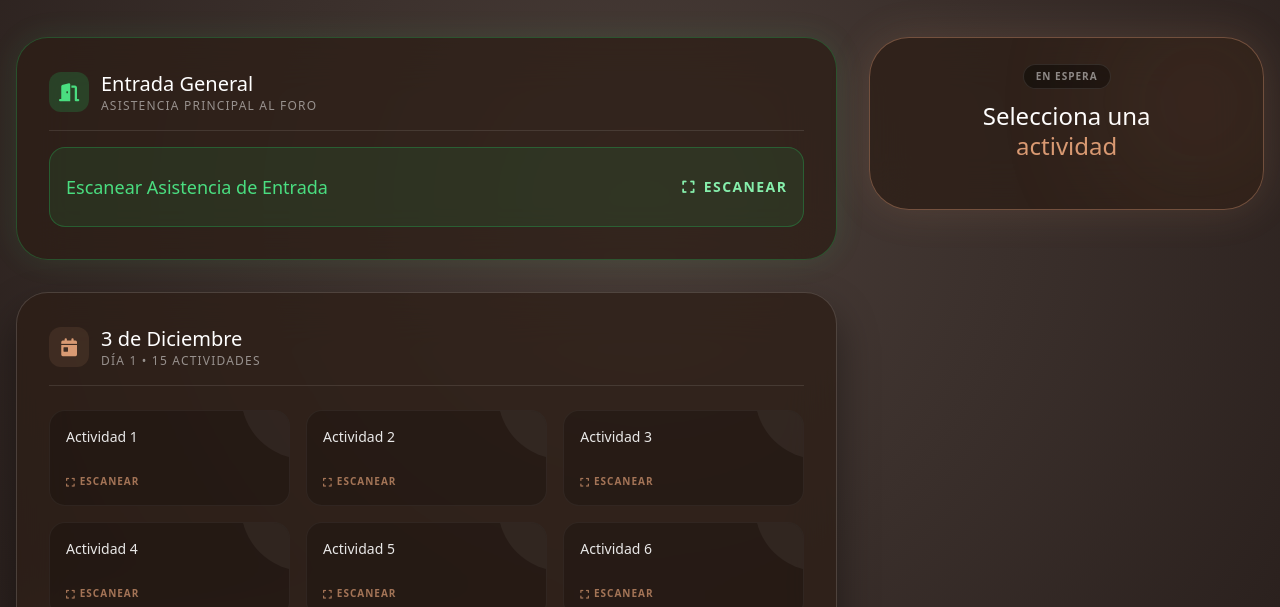
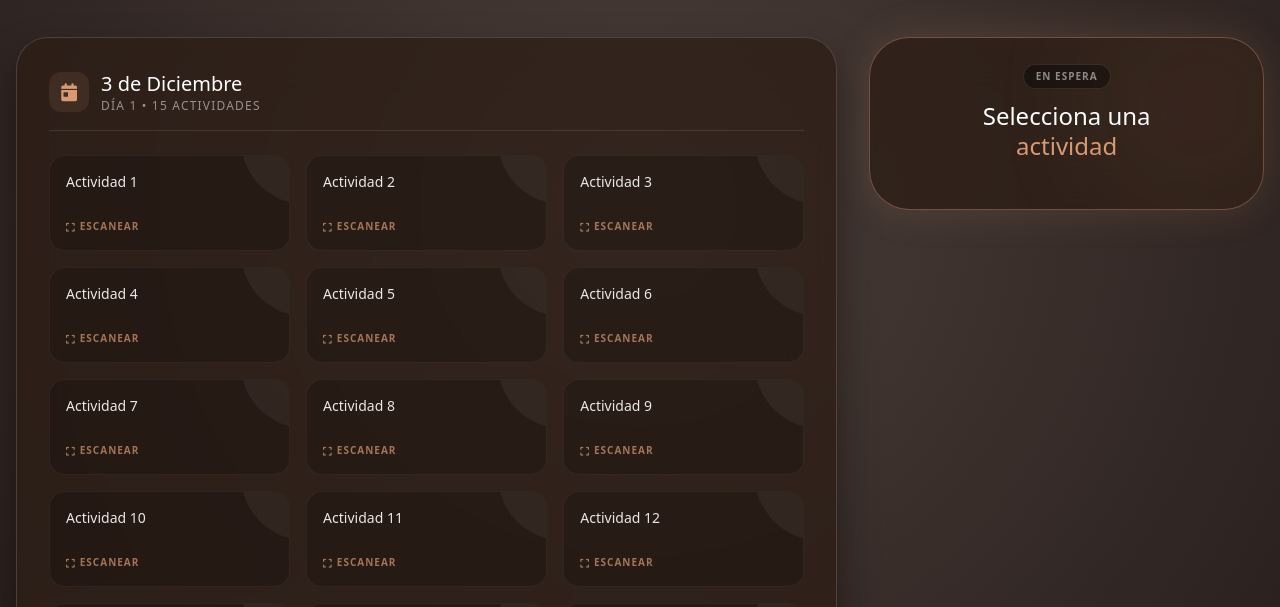
Before and after one commit to alondravelasco-hash/foro-ciencia-udg., a plain HTML site: page index.html in a window 1280 px wide. Shown: the part 193-800 px from the top of the page. Drawn offline with nearby package versions, Linux system fonts and the light colour scheme; a web font is replaced by a local one.

Commit message:
Add files via upload

```diff
--- a/index.html
+++ b/index.html
@@ -81,27 +81,6 @@
             <!-- COLUMNA IZQUIERDA: LISTA DE ACTIVIDADES Y BASE DE DATOS -->
             <div class="lg:col-span-2 space-y-8 pb-10">
 
-                <!-- REGISTRO DE ASISTENCIA GENERAL -->
-                <div class="glass-dark p-6 md:p-8 rounded-[2rem] border border-green-500/30 shadow-[0_0_30px_rgba(74,222,128,0.1)]">
-                    <div class="flex flex-col sm:flex-row justify-between items-center gap-4 border-b border-white/10 pb-4 mb-4">
-                        <div class="flex items-center gap-3 w-full">
-                            <div class="w-10 h-10 rounded-xl bg-green-500/20 flex items-center justify-center text-green-400">
-                                <i class="fa-solid fa-door-open text-lg"></i>
-                            </div>
-                            <div>
-                                <h2 class="text-xl font-light">Entrada General</h2>
-                                <p class="text-xs opacity-50 uppercase tracking-widest">Asistencia Principal al Foro</p>
-                            </div>
-                        </div>
-                    </div>
-                    <button onclick="startScanner(0)" class="w-full group p-4 bg-green-500/10 hover:bg-green-500/20 border border-green-500/30 rounded-2xl text-left transition-all duration-300 flex justify-between items-center h-20 relative overflow-hidden">
-                        <span class="text-lg font-medium text-green-400 z-10 relative">Escanear Asistencia de Entrada</span>
-                        <span class="text-sm uppercase tracking-widest text-green-300 font-bold flex items-center gap-2 z-10 relative">
-                            <i class="fa-solid fa-expand"></i> Escanear
-                        </span>
-                    </button>
-                </div>
-
                 <!-- Día 1 -->
                 <div class="glass-dark p-6 md:p-8 rounded-[2rem]">
                     <div class="flex items-center gap-3 mb-6 border-b border-white/10 pb-4">
@@ -113,7 +92,6 @@
                             <p class="text-xs opacity-50 uppercase tracking-widest">Día 1 • 15 Actividades</p>
                         </div>
                     </div>
-                    <!-- CONTENEDOR BOTONES DÍA 1 -->
                     <div id="day1-grid" class="grid grid-cols-2 sm:grid-cols-3 gap-3 md:gap-4"></div>
                 </div>
 
@@ -128,7 +106,6 @@
                             <p class="text-xs opacity-50 uppercase tracking-widest">Día 2 • 15 Actividades</p>
                         </div>
                     </div>
-                    <!-- CONTENEDOR BOTONES DÍA 2 -->
                     <div id="day2-grid" class="grid grid-cols-2 sm:grid-cols-3 gap-3 md:gap-4"></div>
                 </div>
 
@@ -161,7 +138,6 @@
                                 </tr>
                             </thead>
                             <tbody id="front-database-body" class="divide-y divide-white/5">
-                                <!-- JS inyecta los registros -->
                             </tbody>
                         </table>
                     </div>
@@ -206,21 +182,25 @@
     </main>
 
     <script>
-        // 1. GENERAR ACTIVIDADES INCLUYENDO ENTRADA GENERAL
-        const ACTIVITIES = [
-            { id: 0, date: "Ambos Días", title: "Asistencia General de Entrada" }
-        ];
-        for(let i=1; i<=15; i++) ACTIVITIES.push({ id: i, date: "3 de Dic", title: `Actividad ${i}` });
-        for(let i=16; i<=30; i++) ACTIVITIES.push({ id: i, date: "4 de Dic", title: `Actividad ${i-15}` });
+        // 1. GENERAR LAS 30 ACTIVIDADES
+        const ACTIVITIES = [];
+        // Día 1: Actividad 1 al 15
+        for(let i=1; i<=15; i++) {
+            ACTIVITIES.push({ id: i, date: "3 de Dic", title: `Actividad ${i}` });
+        }
+        // Día 2: Actividad 16 al 30 (Se mostrarán como Actividad 1 al 15 del día 2)
+        for(let i=16; i<=30; i++) {
+            ACTIVITIES.push({ id: i, date: "4 de Dic", title: `Actividad ${i-15}` });
+        }
 
-        // 2. ENLACE A GOOGLE SHEETS (NUEVO ENLACE PROPORCIONADO)
-        const driveUrl = "https://script.google.com/macros/s/AKfycbz0B_EDXAISE9Fia6Mu24G-RzCjge8dzdlk_aa_fziWWQTgWZIJUYeLUw3MJ2QQa7g6/exec";
+        // 2. URL DE GOOGLE SHEETS
+        const driveUrl = "https://script.google.com/macros/s/AKfycbxXl5konaT1CYzbUxIngi7j0ga9GC8GwWFLVfbKkaUagy2pcaSvWnyEyVqRRYq6GePI/exec";
 
         let activeConfForScanner = null;
         let html5QrcodeScanner = null;
         let records = JSON.parse(localStorage.getItem('staffRegistros')) || [];
 
-        // 3. RENDERIZAR BOTONES DE MANERA SEGURA AL CARGAR LA PÁGINA
+        // 3. RENDERIZAR BOTONES EN LOS DÍAS
         function renderActivities() {
             const day1Grid = document.getElementById('day1-grid');
             const day2Grid = document.getElementById('day2-grid');
@@ -230,8 +210,7 @@
             day1Grid.innerHTML = '';
             day2Grid.innerHTML = '';
 
-            // Solo renderizamos del 1 al 30 en los grids, el ID 0 ya está en el HTML fijo
-            ACTIVITIES.filter(a => a.id > 0).forEach(act => {
+            ACTIVITIES.forEach(act => {
                 const btnHTML = `
                 <button onclick="startScanner(${act.id})" class="group p-4 bg-black/20 hover:bg-[#6b4c3a]/80 border border-white/5 hover:border-[#d99a73]/50 rounded-2xl text-left transition-all duration-300 flex flex-col justify-between h-24 relative overflow-hidden">
                     <div class="absolute top-0 right-0 w-16 h-16 bg-white/5 rounded-bl-full -mr-4 -mt-4 transition-transform group-hover:scale-150"></div>
@@ -241,13 +220,17 @@
                     </span>
                 </button>`;
 
-                if(act.id <= 15) day1Grid.innerHTML += btnHTML;
-                else day2Grid.innerHTML += btnHTML;
+                // Las primeras 15 van al día 1, el resto al día 2
+                if(act.id <= 15) {
+                    day1Grid.innerHTML += btnHTML;
+                } else {
+                    day2Grid.innerHTML += btnHTML;
+                }
             });
-
             renderDatabaseFront();
         }
 
+        // Ejecutar al cargar la página
         document.addEventListener('DOMContentLoaded', renderActivities);
 
         function renderDatabaseFront() {
@@ -279,8 +262,8 @@
         // 4. LÓGICA DEL ESCÁNER
         function startScanner(id) {
             activeConfForScanner = ACTIVITIES.find(a => a.id === id);
+            document.getElementById('scanner-activity-title').innerHTML = `${activeConfForScanner.title} <br><span class="text-sm opacity-50 font-normal tracking-wide">${activeConfForScanner.date}</span>`;
 
-            document.getElementById('scanner-activity-title').innerHTML = `${activeConfForScanner.title} <br><span class="text-sm opacity-50 font-normal tracking-wide">${activeConfForScanner.date}</span>`;
             document.getElementById('scanner-container').classList.remove('hidden');
             document.getElementById('scanner-container').classList.add('flex');
 
@@ -292,23 +275,16 @@
             feedback.className = "w-full min-h-[3.5rem] p-3 flex flex-col items-center justify-center rounded-xl bg-black/40 text-sm text-white/60 border border-white/5";
             feedback.innerHTML = '<i class="fa-solid fa-camera text-lg mb-1 opacity-50"></i> Apunta al código QR';
 
-            if(html5QrcodeScanner) {
-                html5QrcodeScanner.clear().catch(() => {});
-            }
+            if(html5QrcodeScanner) html5QrcodeScanner.clear().catch(() => {});
 
             html5QrcodeScanner = new Html5QrcodeScanner("reader", {
-                fps: 10,
-                qrbox: {width: 250, height: 250},
-                aspectRatio: 1.0,
-                showTorchButtonIfSupported: true
+                fps: 10, qrbox: {width: 250, height: 250}, aspectRatio: 1.0, showTorchButtonIfSupported: true
             }, false);
 
             html5QrcodeScanner.render(onScanSuccess, onScanFailure);
 
             if(window.innerWidth < 1024) {
-                setTimeout(() => {
-                    document.getElementById('scanner-activity-title').scrollIntoView({ behavior: 'smooth', block: 'start' });
-                }, 300);
+                setTimeout(() => { document.getElementById('scanner-activity-title').scrollIntoView({ behavior: 'smooth', block: 'start' }); }, 300);
             }
         }
 
@@ -321,9 +297,7 @@
             badge.innerText = "En espera";
             badge.className = "inline-block px-3 py-1 bg-black/40 text-white/50 border border-white/10 rounded-full text-[10px] uppercase font-bold tracking-widest mb-3";
 
-            if(html5QrcodeScanner) {
-                html5QrcodeScanner.clear().catch(() => {});
-            }
+            if(html5QrcodeScanner) html5QrcodeScanner.clear().catch(() => {});
         }
 
         function onScanSuccess(decodedText) {
@@ -332,36 +306,30 @@
 
             try {
                 const user = JSON.parse(decodedText);
-
                 if(!user.n) throw new Error("QR Inválido");
 
-                // Generar fecha y hora reales separadas
                 const now = new Date();
-                const fechaActual = now.toLocaleDateString('es-MX'); // Ej: 21/10/2026
-                const horaActual = now.toLocaleTimeString('es-MX');  // Ej: 12:43:00 p.m.
+                const horaActual = now.toLocaleTimeString('es-MX');
 
                 const newRecord = {
                     Nombre: user.n,
                     Tipo: user.t || 'Asistente',
                     Organizacion: user.o || 'N/A',
-                    DiasRegistrados: user.d || 'N/A',
                     Conferencia: activeConfForScanner.title,
-                    Fecha: fechaActual,
-                    Hora: horaActual,
-                    Dia: activeConfForScanner.date, // Local front-end display
-                    Timestamp: now.toLocaleString()   // Local front-end display
+                    Hora: horaActual
                 };
 
                 records.push(newRecord);
                 localStorage.setItem('staffRegistros', JSON.stringify(records));
                 renderDatabaseFront();
 
-                // Envío de la data a Google Sheets
+                // ENVÍO A GOOGLE SHEETS
                 fetch(driveUrl, {
-                    method: 'POST', mode: 'no-cors',
-                    headers: { 'Content-Type': 'application/json' },
+                    method: 'POST',
+                    mode: 'no-cors',
+                    headers: { 'Content-Type': 'text/plain' },
                     body: JSON.stringify(newRecord)
-                }).catch(e => console.log(e));
+                }).catch(e => console.log("Error al enviar a Sheet:", e));
 
                 feedback.className = "w-full min-h-[3.5rem] p-3 flex flex-col items-center justify-center rounded-xl bg-green-500/20 border border-green-500/50 text-green-400 font-bold text-sm shadow-[0_0_20px_rgba(74,222,128,0.2)]";
                 feedback.innerHTML = `<i class="fa-solid fa-check-circle text-xl mb-1"></i> <span>${user.n} Registrado</span>`;
@@ -387,7 +355,7 @@
                 alert("Aún no se ha escaneado ningún asistente.");
                 return;
             }
-            let csv = "Nombre,Tipo,Organización,DíasRegistrados,Actividad,Fecha,Hora\n" + records.map(r => `"${r.Nombre}","${r.Tipo}","${r.Organizacion}","${r.DiasRegistrados}","${r.Conferencia}","${r.Fecha}","${r.Hora}"`).join('\n');
+            let csv = "Nombre,Tipo,Organización,Actividad,Hora\n" + records.map(r => `"${r.Nombre}","${r.Tipo}","${r.Organizacion}","${r.Conferencia}","${r.Hora}"`).join('\n');
             const link = document.createElement("a");
             link.href = URL.createObjectURL(new Blob([csv], { type: 'text/csv;charset=utf-8;' }));
             link.download = `Respaldos_Staff_ForoCiencia.csv`;
```
